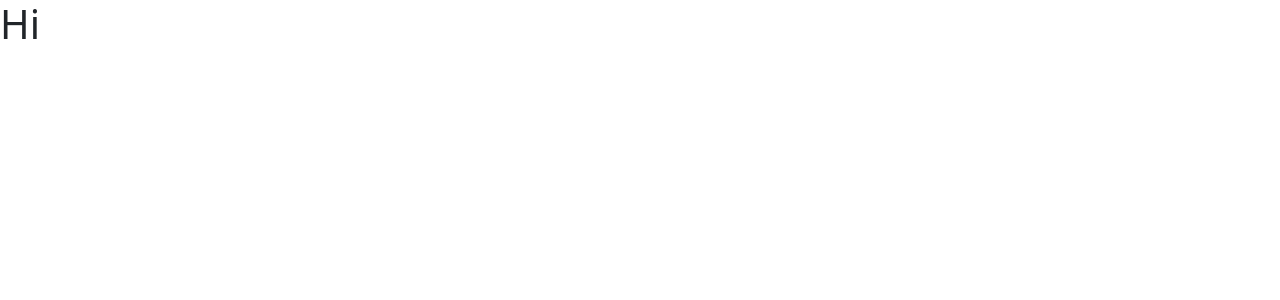
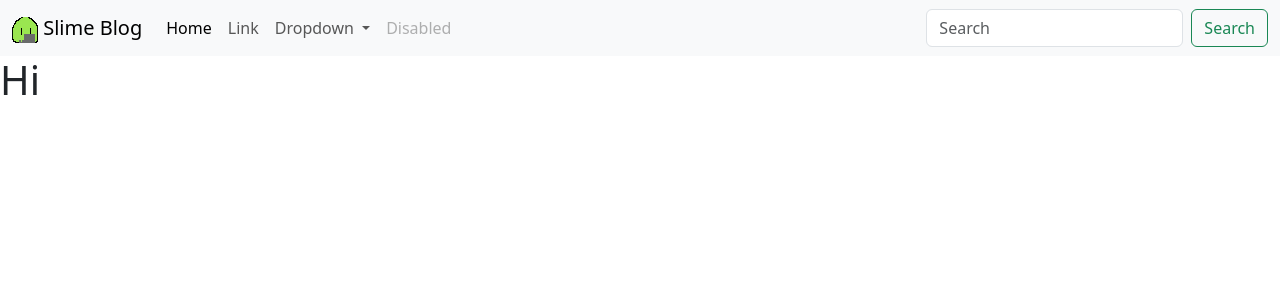
Before and after one commit to NearBee/Slime_Blog, a Django app: page / in a window 1280 px wide. Before the commit the part shown is almost empty. Shown: the top 300 px of the page. Run offline with Django 5.2, Linux system fonts and the light colour scheme.

Commit message:
Created very basic navbar using a template, added images

```diff
--- a/slime_blog/slime_blog_app/templates/layout.html
+++ b/slime_blog/slime_blog_app/templates/layout.html
@@ -19,6 +19,50 @@
 </head>
 
 <body>
+    <nav class="navbar navbar-expand-lg bg-body-tertiary">
+        <div class='container-fluid'>
+            <a class='navbar-brand' href='#'>
+                <img src="/static/images/better_slime1.png" href="#">
+                Slime Blog
+            </a>
+            <button class='navbar-toggler' type='button' data-bs-toggle='collapse'
+                data-bs-target="#navbarSupportedContent" aria-controls='navbarSupportedContent' aria-expanded='false'
+                aria-label='Toggle navigation'>
+                <span class='navbar-toggler-icon'></span>
+            </button>
+            <div class='collapse navbar-collapse' id='navbar navbarSupportedContent'>
+                <ul class="navbar-nav me-auto mb-2 mb-lg-0">
+                    <li class="nav-item">
+                        <a class="nav-link active" aria-current="page" href="#">Home</a>
+                    </li>
+                    <li class="nav-item">
+                        <a class="nav-link" href="#">Link</a>
+                    </li>
+                    <li class="nav-item dropdown">
+                        <a class="nav-link dropdown-toggle" href="#" role="button" data-bs-toggle="dropdown"
+                            aria-expanded="false">
+                            Dropdown
+                        </a>
+                        <ul class="dropdown-menu">
+                            <li><a class="dropdown-item" href="#">Action</a></li>
+                            <li><a class="dropdown-item" href="#">Second Action</a></li>
+                            <li>
+                                <hr class="dropdown-divider" href="#">
+                            </li>
+                            <li><a class="dropdown-item" href="#">Final Action</a></li>
+                        </ul>
+                    </li>
+                    <li class="nav-item">
+                        <a class="nav-link disabled" aria-disabled="true">Disabled</a>
+                    </li>
+                </ul>
+                <form class="d-flex" role="search">
+                    <input class="form-control me-2" type="search" placeholder="Search" aria-label="Search">
+                    <button class="btn btn-outline-success" type="submit">Search</button>
+                </form>
+            </div>
+        </div>
+    </nav>
     {% block body %}
     {% endblock %}
 </body>
```
Also changed, not shown: slime_blog/slime_blog_app/static/images/SlimeBlogger.jpg (added), slime_blog/slime_blog_app/static/images/better_slime1.png (added).
